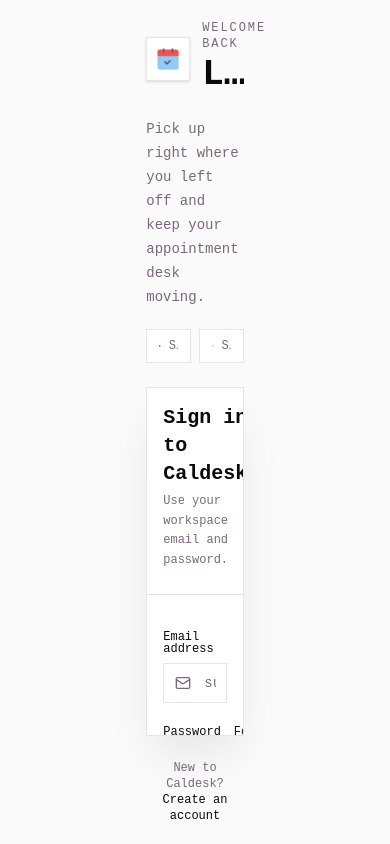
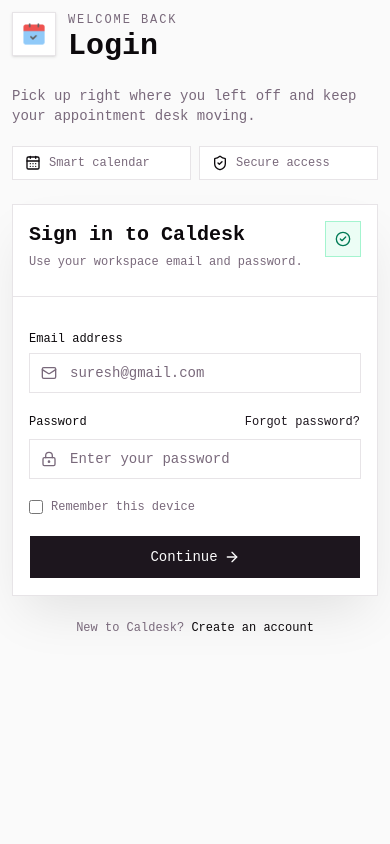
Before and after one commit to its-rajesh-smp/caldesk, a React (Vite) app in the folder ui/: page /login in a window 390 px wide. Built offline with nearby package versions, Linux system fonts and the light colour scheme; no server answers.

Commit message:
fix: fixed the layout and mobile responsiveness

```diff
--- a/ui/index.html
+++ b/ui/index.html
@@ -6,7 +6,7 @@
     <meta name="viewport" content="width=device-width, initial-scale=1.0" />
     <title>ui</title>
   </head>
-  <body>
+  <body class="bg-accent-foreground">
     <div id="root"></div>
     <script type="module" src="/src/main.tsx"></script>
   </body>
--- a/ui/src/components/layouts/SpacedLayout.tsx
+++ b/ui/src/components/layouts/SpacedLayout.tsx
@@ -2,8 +2,8 @@
 
 export const SpacedLayout = ({ children }: { children?: React.ReactNode }) => {
   return (
-    <div className="w-screen h-screen bg-accent-foreground justify-center flex">
-      <div className="w-1/4 flex flex-col gap-5 py-5 ">
+    <div className="w-screen md:justify-center flex">
+      <div className="md:w-lg w-full flex flex-col gap-5 p-3 md:py-5">
         {children && children}
         {!children && <Outlet />}
       </div>
--- a/ui/src/features/auth/components/AuthPageFrame.tsx
+++ b/ui/src/features/auth/components/AuthPageFrame.tsx
@@ -29,21 +29,21 @@
   return (
     <div className="flex h-full flex-col justify-center gap-6 text-foreground">
       <div className="space-y-5">
-        <div className="flex items-center gap-3">
-          <div className="flex size-11 shrink-0 items-center justify-center border border-border bg-background p-2 shadow-sm">
+        <div className="flex items-start gap-3">
+          <div className="flex size-11 min-h-11 min-w-11 shrink-0 items-center justify-center border border-border bg-background p-2 shadow-sm">
             <img src={appIcon} alt="Caldesk" className="size-full" />
           </div>
           <div className="min-w-0">
             <p className="text-xs font-medium uppercase tracking-[0.16em] text-muted-foreground">
               {props.eyebrow}
             </p>
-            <h1 className="truncate text-4xl font-semibold leading-tight text-foreground">
+            <h1 className="text-wrap break-words text-3xl font-semibold leading-tight text-foreground md:text-4xl">
               {props.title}
             </h1>
           </div>
         </div>
 
-        <p className="max-w-sm text-sm/6 text-muted-foreground">
+        <p className="max-w-sm text-sm md:text-sm/6 text-muted-foreground">
           {props.description}
         </p>
 
@@ -82,7 +82,7 @@
         <CardContent className="pt-5">{props.children}</CardContent>
       </Card>
 
-      <p className="text-center text-xs text-muted-foreground">
+      <p className="text-center text-xs text-muted-foreground mb-5">
         {props.footer}
       </p>
     </div>
--- a/ui/src/index.css
+++ b/ui/src/index.css
@@ -47,7 +47,9 @@
   --radius-2xl: calc(var(--radius) * 1.8);
   --radius-3xl: calc(var(--radius) * 2.2);
   --radius-4xl: calc(var(--radius) * 2.6);
-  --font-mono: 'JetBrains Mono Variable', monospace;
+  --font-mono: "JetBrains Mono Variable", monospace;
+
+  --width-spaced_shell: 10rem;
 }
 
 :root {
@@ -126,6 +128,10 @@
   body {
     @apply bg-background text-foreground;
   }
+  html,
+  body {
+    @apply overflow-x-hidden;
+  }
   html {
     @apply font-mono;
   }
```
